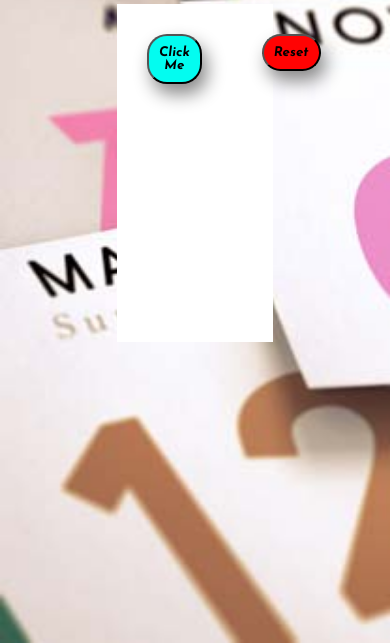
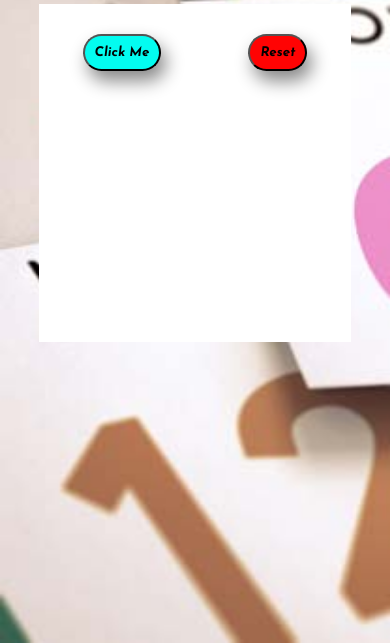
Before and after one commit to jamespaul10/yourAgeInDays, a plain HTML site: page index.html in a window 390 px wide. Shown: the part 201-844 px from the top of the page. Drawn offline with Linux system fonts and the light colour scheme.

Commit message:
Update style.css

```diff
--- a/style.css
+++ b/style.css
@@ -57,3 +57,9 @@ h2 {
   padding-bottom: 10px;
   color: #ff24f0;
 }
+
+@media (max-width: 900px) {
+    .content {
+      width: 80%;
+    }
+}
```
